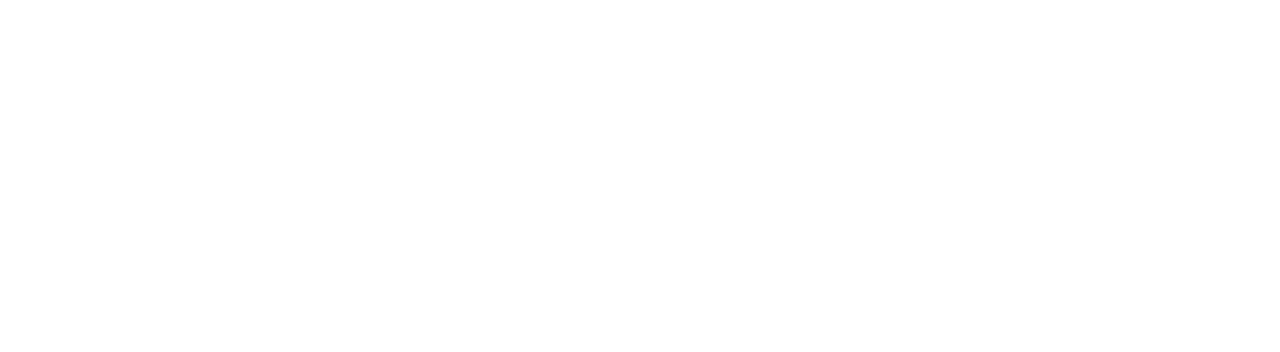
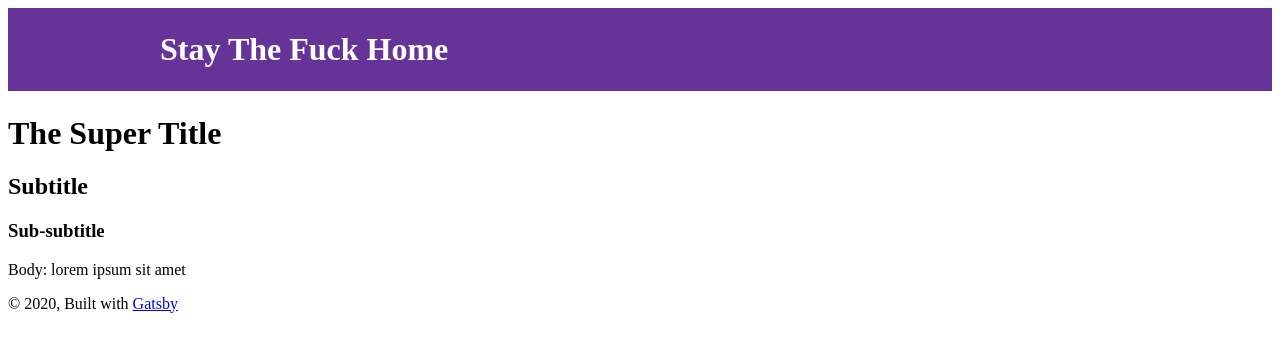
Before and after one commit to xppalmeida/gatsby-debug, a Gatsby site: page / in a window 1280 px wide. Before the commit this address had no page. Built offline with nearby package versions, Linux system fonts and the light colour scheme; Gatsby itself is replaced by a stand-in of ours.

Commit message:
chore: add pages to debug gatsby query error

```diff
--- a/gatsby-node.js
+++ b/gatsby-node.js
@@ -23,7 +23,7 @@ exports.createPages = async ({ actions, graphql, reporter }) => {
     console.log('+++++++++++++++++++++++++++++++++ slug: ', page.frontmatter.slug);
     const config = {
       path: page.frontmatter.slug,
-      component: require.resolve(`./${page.frontmatter.component}`),
+      component: require.resolve(`./src/pages/HomePage.js`),
       context: {
         slug: page.frontmatter.slug,
       },
--- /dev/null
+++ b/src/markdown/pages/home/about.mdx
@@ -0,0 +1,13 @@
+---
+slug: "/about"
+title: "ABOUT Stay The Fuck Home"
+component: 'src/pages/HomePage.js'
+---
+
+# ABOUT The Super Title
+
+## ABOUT Subtitle
+
+### ABOUT Sub-subtitle
+
+Body: lorem ipsum sit amet
--- a/src/pages/HomePage.js
+++ b/src/pages/HomePage.js
@@ -6,14 +6,14 @@ import { MDXRenderer } from 'gatsby-plugin-mdx';
 import SEO from "../components/SEO";
 import TeaserMovie from '../components/TeaserMovie';
 
-const HomePage = ({ data: { mdx: { body, frontmatter }} }) => {
+const HomePage = (props) => {
+  console.log(props);
+  const { data: { mdx: { body, frontmatter }} } = props;
   return (
     <div>
       <SEO title={frontmatter.title} />
       <Header siteTitle={frontmatter.title} />
-      <>
       <MDXRenderer>{body}</MDXRenderer>
-      </>
       <Footer />
       <TeaserMovie />
     </div>
```
Also changed, not shown: src/markdown/pages/home/home.mdx (renamed from src/markdown/pages/home/home.md).
